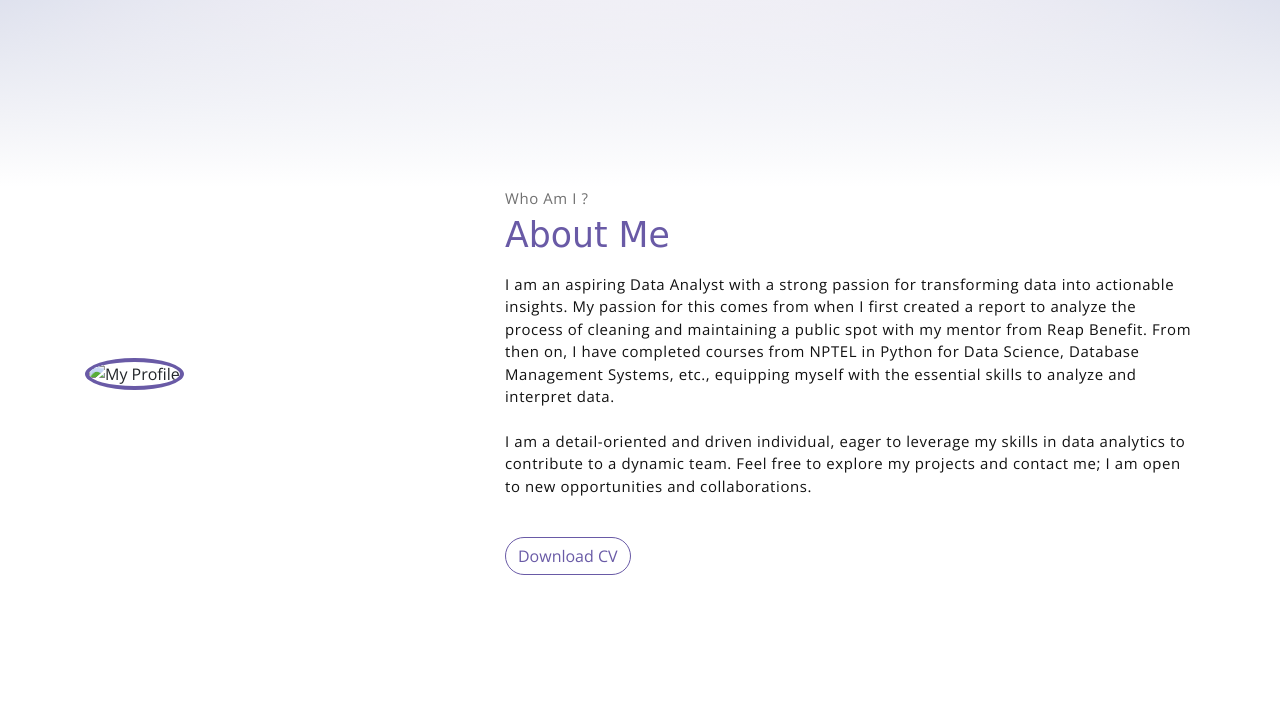
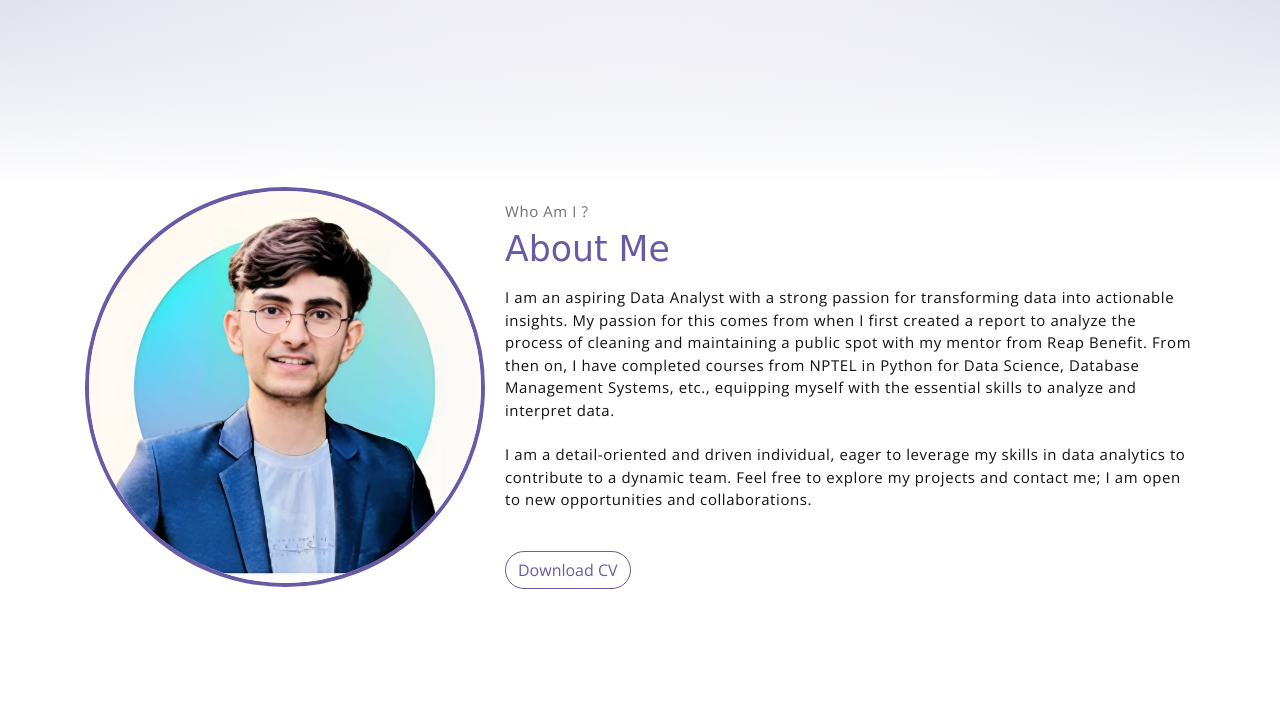
Before and after one commit to nitishthakur23/Portfolio, a plain HTML site: page index.html in a window 1280 px wide. Shown: the part 613-1325 px from the top of the page. Drawn offline with nearby package versions, Linux system fonts and the light colour scheme; a web font is replaced by a local one.

Commit message:
Update index.html

```diff
--- a/index.html
+++ b/index.html
@@ -65,7 +65,7 @@
             <!-- about wrapper -->
             <div class="about">
                 <div class="about-img-holder">
-                    <img src="/public_html/assets/imgs/Profile.jpg" class="about-img" alt="My Profile">
+                    <img src="assets/imgs/Profile.jpg" class="about-img" alt="My Profile">
                 </div>
                 <div class="about-caption">
                     <p class="section-subtitle">Who Am I ?</p>
```
